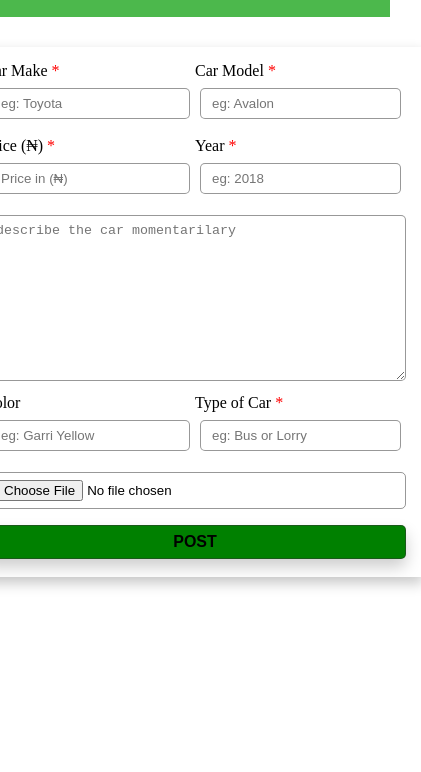
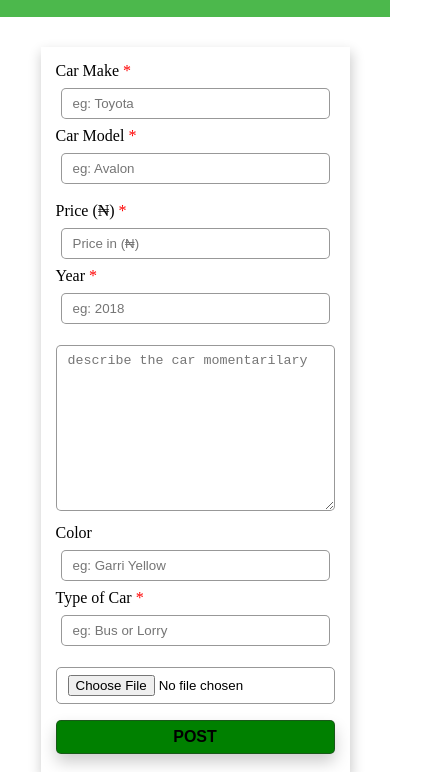
Before and after one commit to ushnuel/auto_mart, a plain HTML site: page UI/post-car.html in a window 390 px wide. Shown: the part 144-916 px from the top of the page, 421 px wide, since content can reach past the window. Before the commit the page ends 844 px from the top, so only its background shows below. Drawn offline with Linux system fonts and the light colour scheme.

Commit message:
Make page responsive

```diff
--- a/UI/stylesheets/post-car.css
+++ b/UI/stylesheets/post-car.css
@@ -103,3 +103,17 @@ a:hover {
 .required {
   color: red;
 }
+@media all and (max-width: 600px) {
+  .make-model-container {
+    display: flex;
+    flex-direction: column;
+  }
+  .color-type-container {
+    display: flex;
+    flex-direction: column;
+  }
+  .price-year-container {
+    display: flex;
+    flex-direction: column;
+  }
+}
--- a/UI/stylesheets/sign-in.css
+++ b/UI/stylesheets/sign-in.css
@@ -36,7 +36,6 @@ a:hover {
   margin: 10px;
   box-shadow: 0 8px 16px 0 rgba(0, 0, 0, 0.2);
   padding: 15px;
-  width: 300px;
   border-radius: 5px;
 }
 .sign-in-email {
```
Also changed, not shown: UI/stylesheets/sign-up.css (+10 -0 lines).
